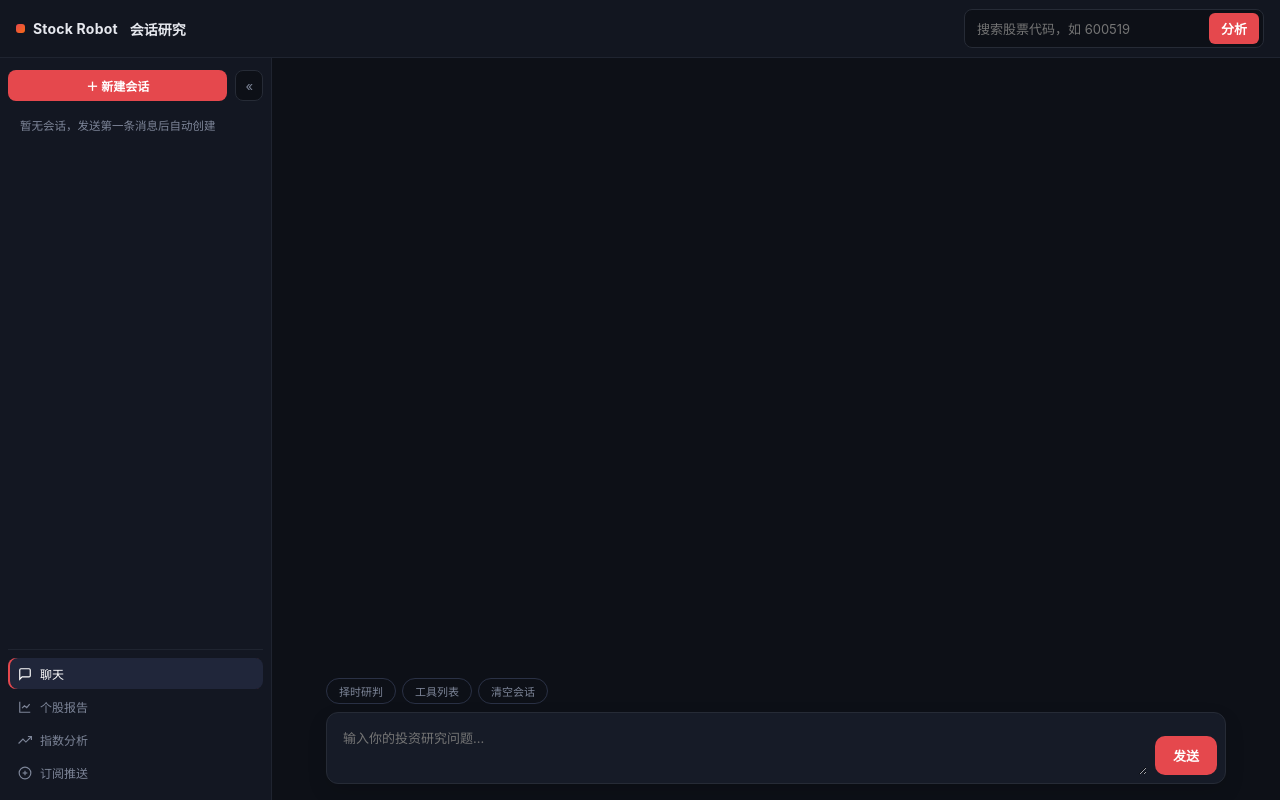
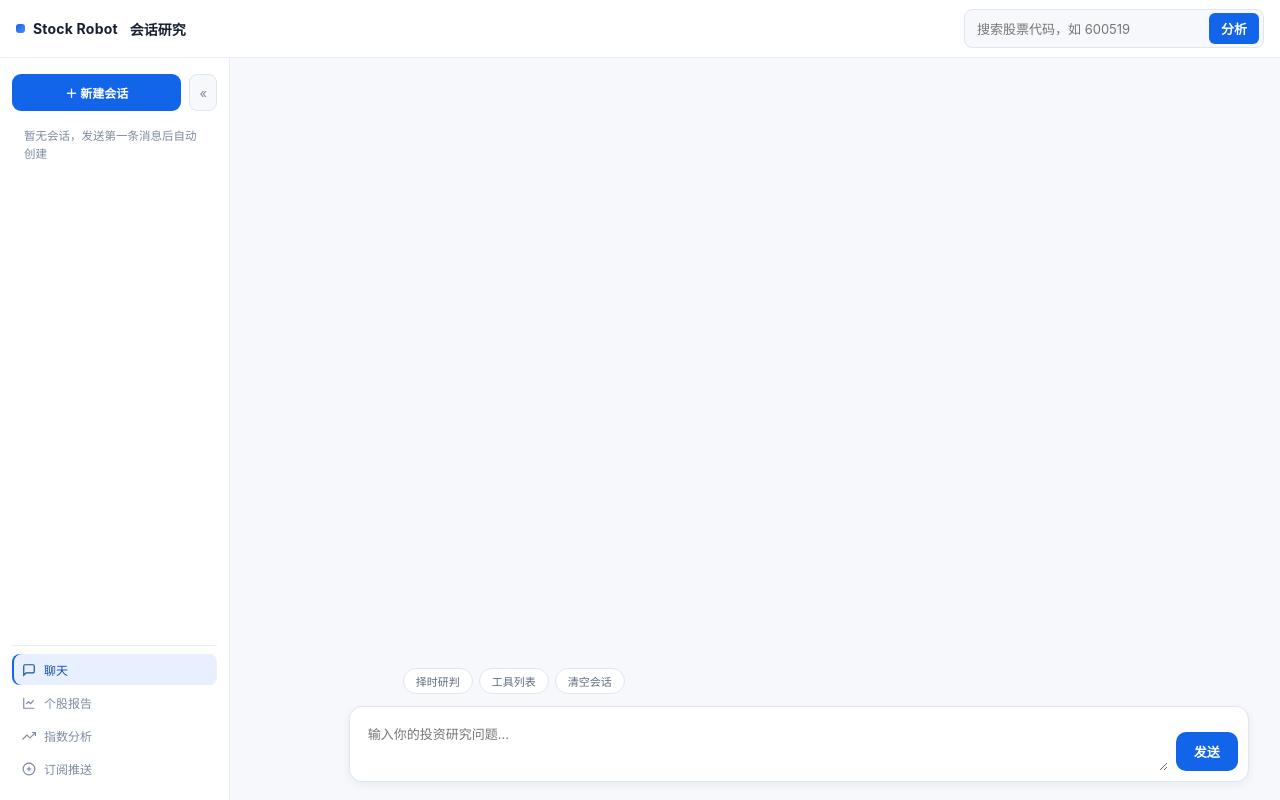
Before and after one commit to Arrhenius401/stock_robot, a FastAPI app: page / in a window 1280 px wide. Run offline with FastAPI, Linux system fonts and the light colour scheme; data that the repository does not hold is empty; some libraries are stand-ins or nearby versions.

Commit message:
fix(前端): 重构浅色投研工作台视觉

```diff
--- a/src/api/static/css/app.css
+++ b/src/api/static/css/app.css
@@ -559,3 +559,65 @@ button:focus-visible, input:focus-visible, textarea:focus-visible, select:focus-
   .analysis-entry-controls { flex-direction: column; }
   .analysis-entry-controls button { width: 100%; }
 }
+
+/* 浅色成品主题必须置于旧版工作台规则之后，避免被遗留的深色样式覆盖。 */
+:root {
+  --workspace-bg: #f6f8fb;
+  --bg: #f6f8fb;
+  --panel: #ffffff;
+  --panel-2: #e8f0ff;
+  --surface: #ffffff;
+  --surface-raised: #ffffff;
+  --surface-hover: #f3f6fb;
+  --border: #dfe6ef;
+  --border-soft: #e9eef5;
+  --accent: #1264e8;
+  --accent-2: #4d8df7;
+  --text: #172033;
+  --text-2: #2d3a4f;
+  --text-3: #5e6d82;
+  --text-4: #7e8ba0;
+  --blue: #1264e8;
+  --danger: #ce3844;
+  --shadow-overlay: 0 18px 48px rgba(32, 52, 84, .18);
+}
+
+body, #appLayout.layout, .main { background: var(--workspace-bg); }
+.topbar { background: #fff; border-color: var(--border-soft); }
+.logo { color: var(--text); }
+.global-stock-search, .entry { background: #f6f8fb; }
+.sidebar { width: 230px; padding: 16px 12px; background: #fff; border-color: var(--border-soft); }
+.new-session, .chat-input button, .global-stock-search button, .analysis-entry-controls button { background: #1264e8; }
+.new-session:hover, .chat-input button:hover, .global-stock-search button:hover, .analysis-entry-controls button:hover { background: #0e56c7; }
+.new-session { border-radius: 9px; padding: 10px; }
+.collapse-btn { background: #f6f8fb; border-color: var(--border); }
+.sess-main:hover, .sess.active .sess-main, .nav-item.on { background: #e8f0ff; color: #164fa9; }
+.sess-menu, .report-drawer-toolbar button, .report-drawer-nav-item { background: #fff; }
+.sess-menu-toggle:hover, .sess-menu-toggle[aria-expanded="true"], .sess-menu-action:hover { background: #f3f6fb; }
+.nav { border-color: var(--border-soft); }
+#view-chat { padding: 0 0 18px; gap: 12px; background: var(--workspace-bg); }
+.chat-scroll, .quick-bar { padding-inline: clamp(26px, 6vw, 86px); }
+.chat-empty { width: min(900px, 100%); margin: clamp(30px, 10vh, 110px) auto 0; padding: 30px; background: #fff; border: 1px solid var(--border); border-radius: 16px; box-shadow: 0 12px 34px rgba(22, 38, 66, .08); }
+.chat-empty-eyebrow { color: #4278cb; }
+.chat-empty-title { color: #172033; font-size: clamp(27px, 3.2vw, 36px); }
+.chat-empty-subtitle { color: #6d7c91; }
+.research-suggestion { background: #fff; border-color: #dce5f0; color: #26364d; box-shadow: 0 1px 3px rgba(22,38,66,.04); }
+.research-suggestion:hover { background: #f7faff; border-color: #8db6f6; }
+.research-suggestion-copy strong { color: #1d2b40; }
+.research-suggestion-copy span { color: #718096; }
+.msg.agent { background: #fff; border-color: var(--border); color: var(--text-2); box-shadow: 0 2px 7px rgba(22,38,66,.05); }
+.msg.user { background: #1264e8; border-color: #1264e8; color: #fff; }
+.md h1, .md h2, .md h3, .md h4 { color: var(--text); }
+.md code, .md pre { background: #f5f7fa; border-color: var(--border); }
+.quick-bar button { color: var(--text-3); border-color: var(--border); background: #fff; }
+.quick-bar button:hover { color: var(--accent); border-color: #a9c8f5; background: #f7faff; }
+.chat-input { margin: 0 clamp(26px, 6vw, 86px); padding: 10px; background: #fff; border: 1px solid var(--border); border-radius: 13px; box-shadow: 0 3px 10px rgba(22, 38, 66, .06); }
+.chat-input textarea { color: var(--text); }
+.chat-input:focus-within { box-shadow: 0 0 0 3px rgba(18, 100, 232, .13); }
+.analysis-entry, #reportDrawer { background: #fff; }
+
+@media (max-width: 760px) {
+  .sidebar { width: 210px; }
+  .chat-scroll, .quick-bar { padding-inline: 18px; }
+  .chat-input { margin-inline: 18px; }
+}
```
Also changed, not shown: tests/api/test_static_conversation_ui.py (+5 -0 lines).
